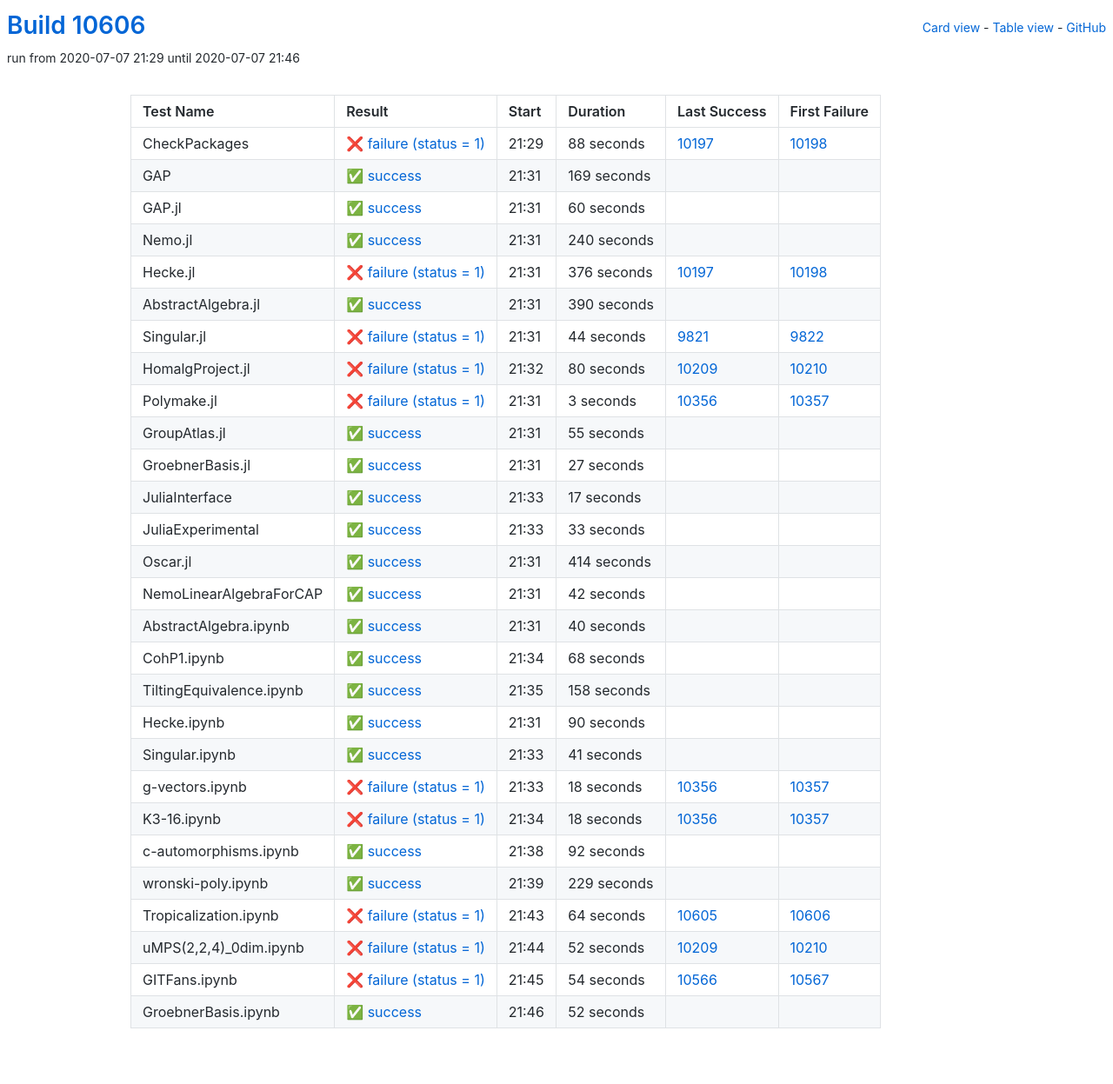
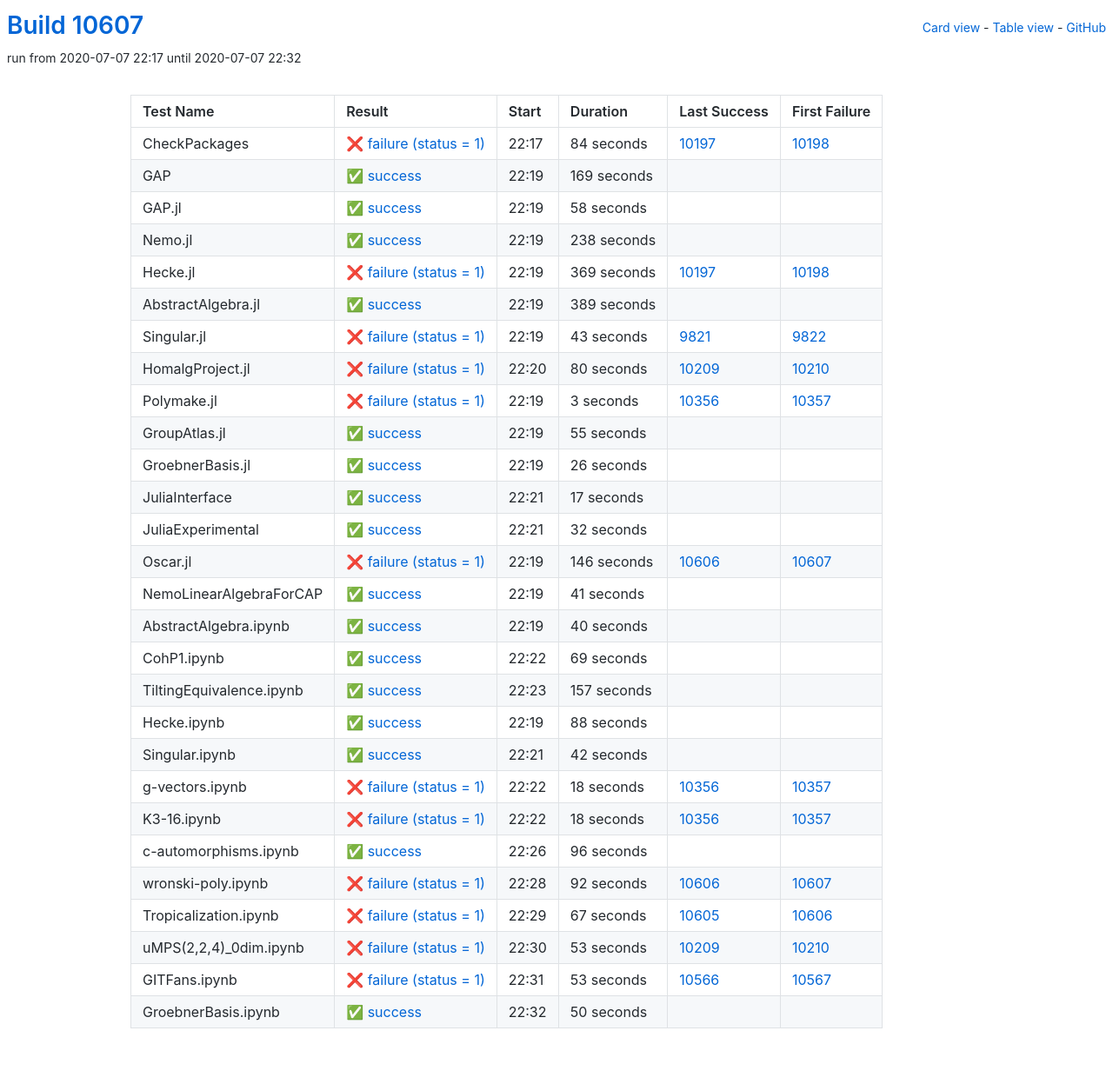
Before and after one commit to oscar-system/oscar-ci-status, a Jekyll site: the page built from table.html, in a window 1280 px wide. Shown: the whole page at 87% size. Built offline with Jekyll 4.4.1, drawn with Linux system fonts in a browser that asks for light colours.

Commit message:
Build #10607

```diff
--- a/_data/ci.yml
+++ b/_data/ci.yml
@@ -1,6 +1,6 @@
 ---
-build: 10606
-build_url: https://oscarci.mathematik.uni-kl.de/job/oscar/10606/
+build: 10607
+build_url: https://oscarci.mathematik.uni-kl.de/job/oscar/10607/
 job: oscar
 organization: oscar-system
 repo: oscar-ci-status
@@ -8,20 +8,20 @@
 tests:
 - name: CheckPackages
   id: checkpackages
-  log: https://oscarci.mathematik.uni-kl.de/job/oscar/10606/artifact/logs/build-10606/CheckPackages.log
-  start: 2020-07-07 21:29
+  log: https://oscarci.mathematik.uni-kl.de/job/oscar/10607/artifact/logs/build-10607/CheckPackages.log
+  start: 2020-07-07 22:17
   success: false
   exitcode: 1
   status: failure
-  duration: 88
+  duration: 84
   last_success: 10197
   last_success_url: https://oscarci.mathematik.uni-kl.de/job/oscar/10197/
   first_failure: 10198
   first_failure_url: https://oscarci.mathematik.uni-kl.de/job/oscar/10198/
 - name: GAP
   id: gap
-  log: https://oscarci.mathematik.uni-kl.de/job/oscar/10606/artifact/logs/build-10606/GAP.log
-  start: 2020-07-07 21:31
+  log: https://oscarci.mathematik.uni-kl.de/job/oscar/10607/artifact/logs/build-10607/GAP.log
+  start: 2020-07-07 22:19
   success: true
   exitcode: 0
   status: success
@@ -32,68 +32,68 @@
   first_failure_url:
 - name: GAP.jl
   id: gap-jl
-  log: https://oscarci.mathematik.uni-kl.de/job/oscar/10606/artifact/logs/build-10606/GAP.jl.log
-  start: 2020-07-07 21:31
+  log: https://oscarci.mathematik.uni-kl.de/job/oscar/10607/artifact/logs/build-10607/GAP.jl.log
+  start: 2020-07-07 22:19
   success: true
   exitcode: 0
   status: success
-  duration: 60
+  duration: 58
   last_success: false
   last_success_url:
   first_failure: false
   first_failure_url:
 - name: Nemo.jl
   id: nemo-jl
-  log: https://oscarci.mathematik.uni-kl.de/job/oscar/10606/artifact/logs/build-10606/Nemo.jl.log
-  start: 2020-07-07 21:31
+  log: https://oscarci.mathematik.uni-kl.de/job/oscar/10607/artifact/logs/build-10607/Nemo.jl.log
+  start: 2020-07-07 22:19
   success: true
   exitcode: 0
   status: success
-  duration: 240
+  duration: 238
   last_success: false
   last_success_url:
   first_failure: false
   first_failure_url:
 - name: Hecke.jl
   id: hecke-jl
-  log: https://oscarci.mathematik.uni-kl.de/job/oscar/10606/artifact/logs/build-10606/Hecke.jl.log
-  start: 2020-07-07 21:31
+  log: https://oscarci.mathematik.uni-kl.de/job/oscar/10607/artifact/logs/build-10607/Hecke.jl.log
+  start: 2020-07-07 22:19
   success: false
   exitcode: 1
   status: failure
-  duration: 376
+  duration: 369
   last_success: 10197
   last_success_url: https://oscarci.mathematik.uni-kl.de/job/oscar/10197/
   first_failure: 10198
   first_failure_url: https://oscarci.mathematik.uni-kl.de/job/oscar/10198/
 - name: AbstractAlgebra.jl
   id: abstractalgebra-jl
-  log: https://oscarci.mathematik.uni-kl.de/job/oscar/10606/artifact/logs/build-10606/AbstractAlgebra.jl.log
-  start: 2020-07-07 21:31
+  log: https://oscarci.mathematik.uni-kl.de/job/oscar/10607/artifact/logs/build-10607/AbstractAlgebra.jl.log
+  start: 2020-07-07 22:19
   success: true
   exitcode: 0
   status: success
-  duration: 390
+  duration: 389
   last_success: false
   last_success_url:
   first_failure: false
   first_failure_url:
 - name: Singular.jl
   id: singular-jl
-  log: https://oscarci.mathematik.uni-kl.de/job/oscar/10606/artifact/logs/build-10606/Singular.jl.log
-  start: 2020-07-07 21:31
+  log: https://oscarci.mathematik.uni-kl.de/job/oscar/10607/artifact/logs/build-10607/Singular.jl.log
+  start: 2020-07-07 22:19
   success: false
   exitcode: 1
   status: failure
-  duration: 44
+  duration: 43
   last_success: 9821
   last_success_url: https://oscarci.mathematik.uni-kl.de/job/oscar/9821/
   first_failure: 9822
   first_failure_url: https://oscarci.mathematik.uni-kl.de/job/oscar/9822/
 - name: HomalgProject.jl
   id: homalgproject-jl
-  log: https://oscarci.mathematik.uni-kl.de/job/oscar/10606/artifact/logs/build-10606/HomalgProject.jl.log
-  start: 2020-07-07 21:32
+  log: https://oscarci.mathematik.uni-kl.de/job/oscar/10607/artifact/logs/build-10607/HomalgProject.jl.log
+  start: 2020-07-07 22:20
   success: false
   exitcode: 1
   status: failure
@@ -104,8 +104,8 @@
   first_failure_url: https://oscarci.mathematik.uni-kl.de/job/oscar/10210/
 - name: Polymake.jl
   id: polymake-jl
-  log: https://oscarci.mathematik.uni-kl.de/job/oscar/10606/artifact/logs/build-10606/Polymake.jl.log
-  start: 2020-07-07 21:31
+  log: https://oscarci.mathematik.uni-kl.de/job/oscar/10607/artifact/logs/build-10607/Polymake.jl.log
+  start: 2020-07-07 22:19
   success: false
   exitcode: 1
   status: failure
@@ -116,8 +116,8 @@
   first_failure_url: https://oscarci.mathematik.uni-kl.de/job/oscar/10357/
 - name: GroupAtlas.jl
   id: groupatlas-jl
-  log: https://oscarci.mathematik.uni-kl.de/job/oscar/10606/artifact/logs/build-10606/GroupAtlas.jl.log
-  start: 2020-07-07 21:31
+  log: https://oscarci.mathematik.uni-kl.de/job/oscar/10607/artifact/logs/build-10607/GroupAtlas.jl.log
+  start: 2020-07-07 22:19
   success: true
   exitcode: 0
   status: success
@@ -128,20 +128,20 @@
   first_failure_url:
 - name: GroebnerBasis.jl
   id: groebnerbasis-jl
-  log: https://oscarci.mathematik.uni-kl.de/job/oscar/10606/artifact/logs/build-10606/GroebnerBasis.jl.log
-  start: 2020-07-07 21:31
+  log: https://oscarci.mathematik.uni-kl.de/job/oscar/10607/artifact/logs/build-10607/GroebnerBasis.jl.log
+  start: 2020-07-07 22:19
   success: true
   exitcode: 0
   status: success
-  duration: 27
+  duration: 26
   last_success: false
   last_success_url:
   first_failure: false
   first_failure_url:
 - name: JuliaInterface
   id: juliainterface
-  log: https://oscarci.mathematik.uni-kl.de/job/oscar/10606/artifact/logs/build-10606/JuliaInterface.log
-  start: 2020-07-07 21:33
+  log: https://oscarci.mathematik.uni-kl.de/job/oscar/10607/artifact/logs/build-10607/JuliaInterface.log
+  start: 2020-07-07 22:21
   success: true
   exitcode: 0
   status: success
@@ -152,44 +152,44 @@
   first_failure_url:
 - name: JuliaExperimental
   id: juliaexperimental
-  log: https://oscarci.mathematik.uni-kl.de/job/oscar/10606/artifact/logs/build-10606/JuliaExperimental.log
-  start: 2020-07-07 21:33
+  log: https://oscarci.mathematik.uni-kl.de/job/oscar/10607/artifact/logs/build-10607/JuliaExperimental.log
+  start: 2020-07-07 22:21
   success: true
   exitcode: 0
   status: success
-  duration: 33
+  duration: 32
   last_success: false
   last_success_url:
   first_failure: false
   first_failure_url:
 - name: Oscar.jl
   id: oscar-jl
-  log: https://oscarci.mathematik.uni-kl.de/job/oscar/10606/artifact/logs/build-10606/Oscar.jl.log
-  start: 2020-07-07 21:31
+  log: https://oscarci.mathematik.uni-kl.de/job/oscar/10607/artifact/logs/build-10607/Oscar.jl.log
+  start: 2020-07-07 22:19
+  success: false
+  exitcode: 1
+  status: failure
+  duration: 146
+  last_success: 10606
+  last_success_url: https://oscarci.mathematik.uni-kl.de/job/oscar/10606/
+  first_failure: 10607
+  first_failure_url: https://oscarci.mathematik.uni-kl.de/job/oscar/10607/
+- name: NemoLinearAlgebraForCAP
+  id: nemolinearalgebraforcap
+  log: https://oscarci.mathematik.uni-kl.de/job/oscar/10607/artifact/logs/build-10607/NemoLinearAlgebraForCAP.log
+  start: 2020-07-07 22:19
   success: true
   exitcode: 0
   status: success
-  duration: 414
-  last_success: false
-  last_success_url:
-  first_failure: false
-  first_failure_url:
-- name: NemoLinearAlgebraForCAP
-  id: nemolinearalgebraforcap
-  log: https://oscarci.mathematik.uni-kl.de/job/oscar/10606/artifact/logs/build-10606/NemoLinearAlgebraForCAP.log
-  start: 2020-07-07 21:31
-  success: true
-  exitcode: 0
-  status: success
-  duration: 42
+  duration: 41
   last_success: false
   last_success_url:
   first_failure: false
   first_failure_url:
 - name: AbstractAlgebra.ipynb
   id: abstractalgebra-ipynb
-  log: https://oscarci.mathematik.uni-kl.de/job/oscar/10606/artifact/logs/build-10606/AbstractAlgebra.ipynb.log
-  start: 2020-07-07 21:31
+  log: https://oscarci.mathematik.uni-kl.de/job/oscar/10607/artifact/logs/build-10607/AbstractAlgebra.ipynb.log
+  start: 2020-07-07 22:19
   success: true
   exitcode: 0
   status: success
@@ -200,56 +200,56 @@
   first_failure_url:
 - name: CohP1.ipynb
   id: cohp1-ipynb
-  log: https://oscarci.mathematik.uni-kl.de/job/oscar/10606/artifact/logs/build-10606/CohP1.ipynb.log
-  start: 2020-07-07 21:34
+  log: https://oscarci.mathematik.uni-kl.de/job/oscar/10607/artifact/logs/build-10607/CohP1.ipynb.log
+  start: 2020-07-07 22:22
   success: true
   exitcode: 0
   status: success
-  duration: 68
+  duration: 69
   last_success: false
   last_success_url:
   first_failure: false
   first_failure_url:
 - name: TiltingEquivalence.ipynb
   id: tiltingequivalence-ipynb
-  log: https://oscarci.mathematik.uni-kl.de/job/oscar/10606/artifact/logs/build-10606/TiltingEquivalence.ipynb.log
-  start: 2020-07-07 21:35
+  log: https://oscarci.mathematik.uni-kl.de/job/oscar/10607/artifact/logs/build-10607/TiltingEquivalence.ipynb.log
+  start: 2020-07-07 22:23
   success: true
   exitcode: 0
   status: success
-  duration: 158
+  duration: 157
   last_success: false
   last_success_url:
   first_failure: false
   first_failure_url:
 - name: Hecke.ipynb
   id: hecke-ipynb
-  log: https://oscarci.mathematik.uni-kl.de/job/oscar/10606/artifact/logs/build-10606/Hecke.ipynb.log
-  start: 2020-07-07 21:31
+  log: https://oscarci.mathematik.uni-kl.de/job/oscar/10607/artifact/logs/build-10607/Hecke.ipynb.log
+  start: 2020-07-07 22:19
   success: true
   exitcode: 0
   status: success
-  duration: 90
+  duration: 88
   last_success: false
   last_success_url:
   first_failure: false
   first_failure_url:
 - name: Singular.ipynb
   id: singular-ipynb
-  log: https://oscarci.mathematik.uni-kl.de/job/oscar/10606/artifact/logs/build-10606/Singular.ipynb.log
-  start: 2020-07-07 21:33
+  log: https://oscarci.mathematik.uni-kl.de/job/oscar/10607/artifact/logs/build-10607/Singular.ipynb.log
+  start: 2020-07-07 22:21
   success: true
   exitcode: 0
   status: success
-  duration: 41
+  duration: 42
   last_success: false
   last_success_url:
   first_failure: false
   first_failure_url:
 - name: g-vectors.ipynb
   id: g-vectors-ipynb
-  log: https://oscarci.mathematik.uni-kl.de/job/oscar/10606/artifact/logs/build-10606/g-vectors.ipynb.log
-  start: 2020-07-07 21:33
+  log: https://oscarci.mathematik.uni-kl.de/job/oscar/10607/artifact/logs/build-10607/g-vectors.ipynb.log
+  start: 2020-07-07 22:22
   success: false
   exitcode: 1
   status: failure
@@ -260,8 +260,8 @@
   first_failure_url: https://oscarci.mathematik.uni-kl.de/job/oscar/10357/
 - name: K3-16.ipynb
   id: k3-16-ipynb
-  log: https://oscarci.mathematik.uni-kl.de/job/oscar/10606/artifact/logs/build-10606/K3-16.ipynb.log
-  start: 2020-07-07 21:34
+  log: https://oscarci.mathematik.uni-kl.de/job/oscar/10607/artifact/logs/build-10607/K3-16.ipynb.log
+  start: 2020-07-07 22:22
   success: false
   exitcode: 1
   status: failure
@@ -272,72 +272,72 @@
   first_failure_url: https://oscarci.mathematik.uni-kl.de/job/oscar/10357/
 - name: c-automorphisms.ipynb
   id: c-automorphisms-ipynb
-  log: https://oscarci.mathematik.uni-kl.de/job/oscar/10606/artifact/logs/build-10606/c-automorphisms.ipynb.log
-  start: 2020-07-07 21:38
+  log: https://oscarci.mathematik.uni-kl.de/job/oscar/10607/artifact/logs/build-10607/c-automorphisms.ipynb.log
+  start: 2020-07-07 22:26
   success: true
   exitcode: 0
   status: success
-  duration: 92
+  duration: 96
   last_success: false
   last_success_url:
   first_failure: false
   first_failure_url:
 - name: wronski-poly.ipynb
   id: wronski-poly-ipynb
-  log: https://oscarci.mathematik.uni-kl.de/job/oscar/10606/artifact/logs/build-10606/wronski-poly.ipynb.log
-  start: 2020-07-07 21:39
-  success: true
-  exitcode: 0
-  status: success
-  duration: 229
-  last_success: false
-  last_success_url:
-  first_failure: false
-  first_failure_url:
-- name: Tropicalization.ipynb
-  id: tropicalization-ipynb
-  log: https://oscarci.mathematik.uni-kl.de/job/oscar/10606/artifact/logs/build-10606/Tropicalization.ipynb.log
-  start: 2020-07-07 21:43
+  log: https://oscarci.mathematik.uni-kl.de/job/oscar/10607/artifact/logs/build-10607/wronski-poly.ipynb.log
+  start: 2020-07-07 22:28
   success: false
   exitcode: 1
   status: failure
-  duration: 64
+  duration: 92
+  last_success: 10606
+  last_success_url: https://oscarci.mathematik.uni-kl.de/job/oscar/10606/
+  first_failure: 10607
+  first_failure_url: https://oscarci.mathematik.uni-kl.de/job/oscar/10607/
+- name: Tropicalization.ipynb
+  id: tropicalization-ipynb
+  log: https://oscarci.mathematik.uni-kl.de/job/oscar/10607/artifact/logs/build-10607/Tropicalization.ipynb.log
+  start: 2020-07-07 22:29
+  success: false
+  exitcode: 1
+  status: failure
+  duration: 67
   last_success: 10605
   last_success_url: https://oscarci.mathematik.uni-kl.de/job/oscar/10605/
   first_failure: 10606
   first_failure_url: https://oscarci.mathematik.uni-kl.de/job/oscar/10606/
 - name: uMPS(2,2,4)_0dim.ipynb
   id: umps-2-2-4-0dim-ipynb
-  log: https://oscarci.mathematik.uni-kl.de/job/oscar/10606/artifact/logs/build-10606/uMPS-2-2-4-_0dim.ipynb.log
-  start: 2020-07-07 21:44
+  log: https://oscarci.mathematik.uni-kl.de/job/oscar/10607/artifact/logs/build-10607/uMPS-2-2-4-_0dim.ipynb.log
+  start: 2020-07-07 22:30
   success: false
   exitcode: 1
   status: failure
-  duration: 52
+  duration: 53
   last_success: 10209
   last_success_url: https://oscarci.mathematik.uni-kl.de/job/oscar/10209/
   first_failure: 10210
   first_failure_url: https://oscarci.mathematik.uni-kl.de/job/oscar/10210/
 - name: GITFans.ipynb
   id: gitfans-ipynb
-  log: https://oscarci.mathematik.uni-kl.de/job/oscar/10606/artifact/logs/build-10606/GITFans.ipynb.log
-  start: 2020-07-07 21:45
+  log: https://oscarci.mathematik.uni-kl.de/job/oscar/10607/artifact/logs/build-10607/GITFans.ipynb.log
+  start: 2020-07-07 22:31
   success: false
   exitcode: 1
   status: failure
-  duration: 54
+  duration: 53
   last_success: 10566
   last_success_url: https://oscarci.mathematik.uni-kl.de/job/oscar/10566/
   first_failure: 10567
   first_failure_url: https://oscarci.mathematik.uni-kl.de/job/oscar/10567/
 - name: GroebnerBasis.ipynb
   id: groebnerbasis-ipynb
-  log: https://oscarci.mathematik.uni-kl.de/job/oscar/10606/artifact/logs/build-10606/GroebnerBasis.ipynb.log
-  start: 2020-07-07 21:46
+  log: https://oscarci.mathematik.uni-kl.de/job/oscar/10607/artifact/logs/build-10607/GroebnerBasis.ipynb.log
+  start: 2020-07-07 22:32
   success: true
   exitcode: 0
   status: success
-  duration: 52
+  duration: 50
   last_success: false
   last_success_url:
   first_failure: false
```
Also changed, not shown: README.md.
